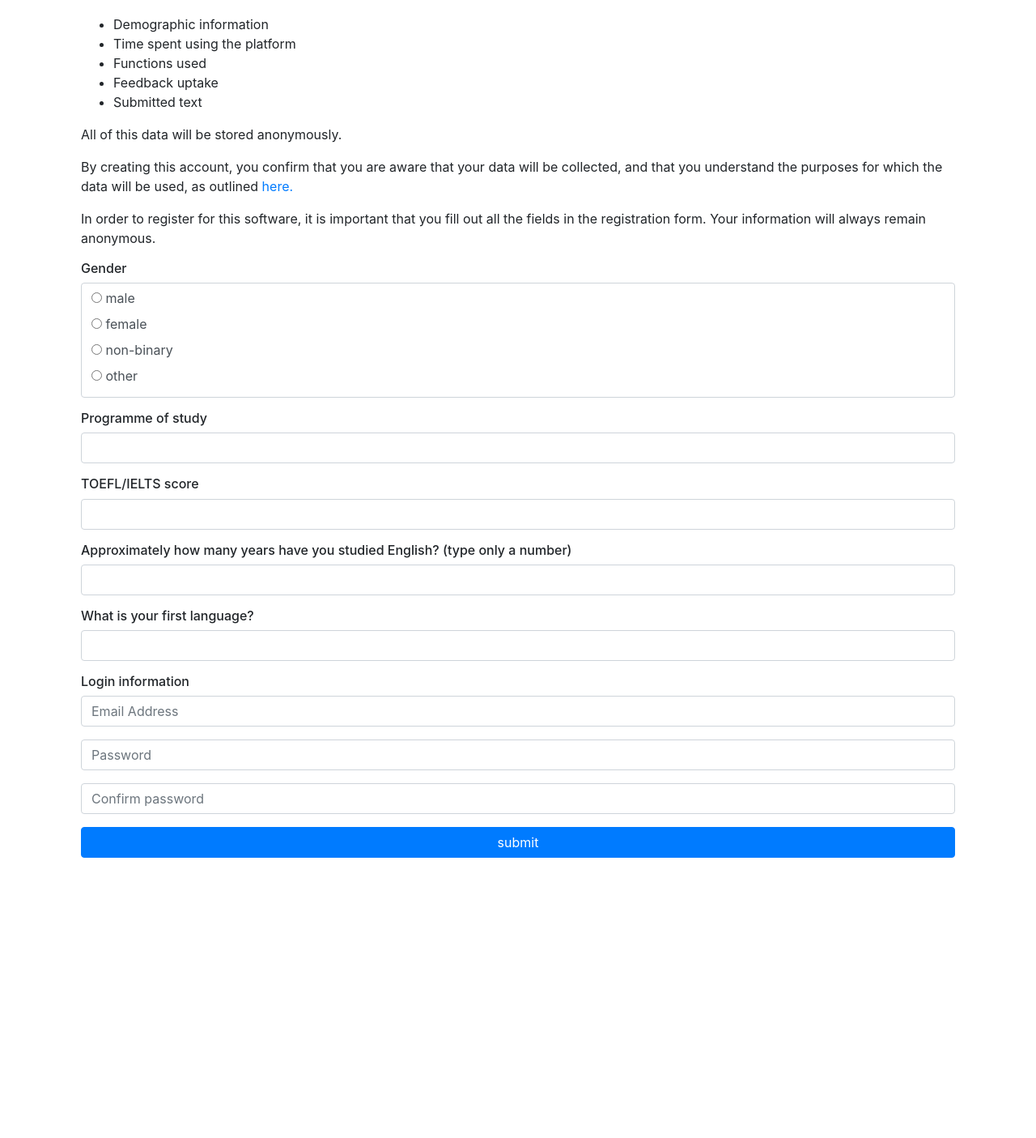
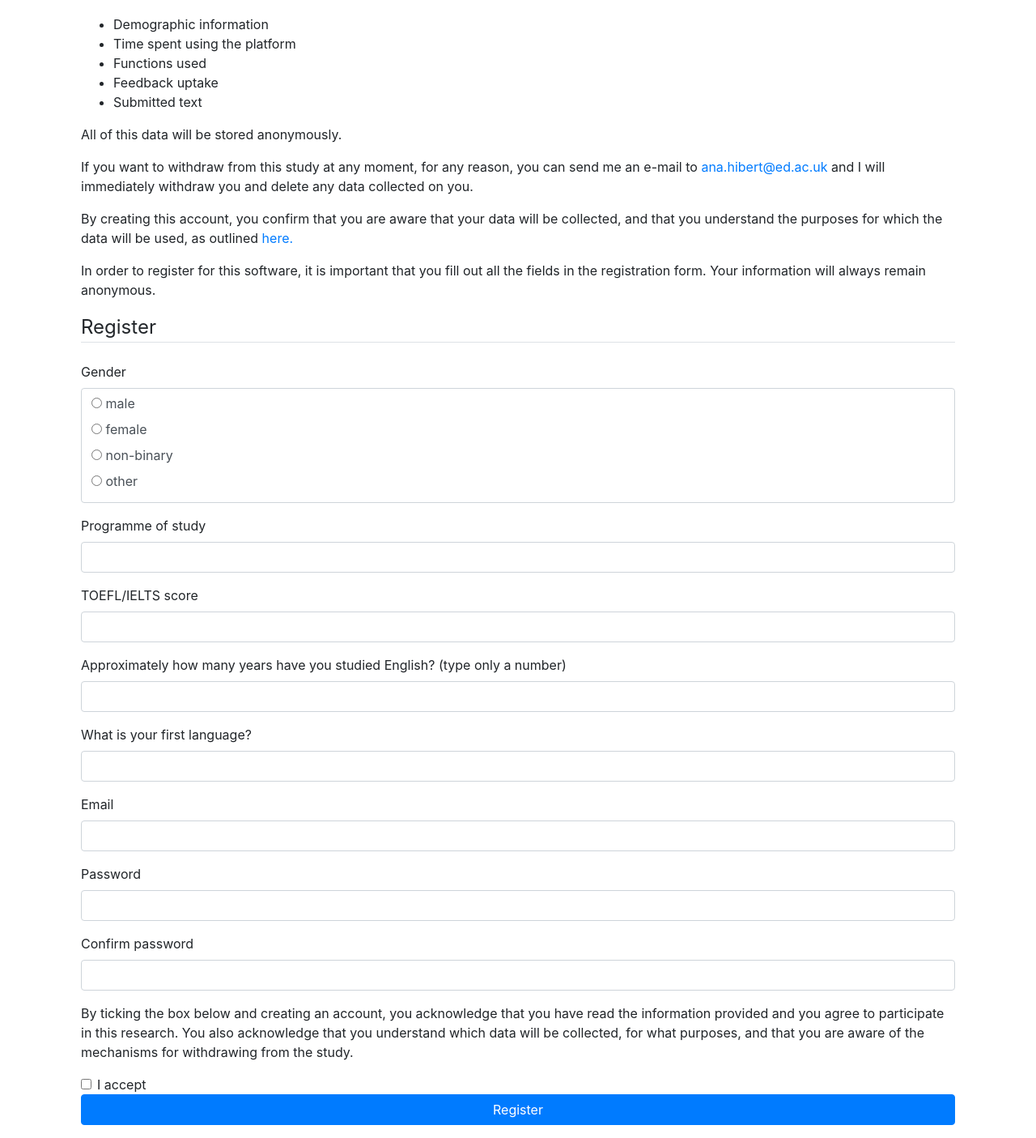
Before and after one commit to annie-primera/datacollection_v2, a Flask app: page /register in a window 1280 px wide. Shown: the part 190-1595 px from the top of the page at 81% size. Before the commit the page ends 1249 px from the top, so only its background shows below. Run offline with Flask 2, Linux system fonts and the light colour scheme; some libraries are stand-ins or nearby versions.

Commit message:
Added checkbox on registration form and cleaned code

```diff
--- a/datacollection/forms.py
+++ b/datacollection/forms.py
@@ -1,19 +1,23 @@
 from flask_wtf import FlaskForm
-from wtforms import PasswordField, SubmitField, TextAreaField, StringField, RadioField, IntegerField
+from wtforms import PasswordField, SubmitField, TextAreaField, StringField, RadioField, IntegerField, BooleanField
 from wtforms.fields.html5 import EmailField
 from wtforms.validators import DataRequired, Length, EqualTo, Email
 
 
 class RegistrationForm(FlaskForm):
-    gender = RadioField('gender', validators=[DataRequired(message="gender")], choices=[('1', 'male'), ('2', 'female'), ('3', 'non-binary'), ('4', 'other')])
-    program = StringField('program', validators=[DataRequired(message="All fields must be filled out")])
-    score = StringField('score', validators=[DataRequired(message="All fields must be filled out")])
-    english = IntegerField('english', validators=[DataRequired(message="All fields must be filled out")])
-    language = StringField('language', validators=[DataRequired(message="All fields must be filled out")])
-    email = EmailField('email', validators=[DataRequired(), Email()])
-    password = PasswordField('password', validators=[DataRequired(), Length(min=8, message="Please choose a password of at least 8 characters")])
-    password2 = PasswordField('password2', validators=[DataRequired(), EqualTo('password', message='Passwords must match')])
-    submit = SubmitField('submit', [DataRequired()])
+    gender = RadioField('Gender', validators=[DataRequired(message="This field is required")],
+                        choices=[('1', 'male'), ('2', 'female'), ('3', 'non-binary'), ('4', 'other')])
+    program = StringField('Programme of study', validators=[DataRequired(message="This field is required")])
+    score = StringField('TOEFL/IELTS score', validators=[DataRequired(message="This field is required")])
+    english = IntegerField('Approximately how many years have you studied English? (type only a number)',
+                           validators=[DataRequired(message="This field is required")])
+    language = StringField('What is your first language?', validators=[DataRequired(message="This field is required")])
+    email = EmailField('Email', validators=[DataRequired(), Email()])
+    password = PasswordField('Password', validators=[DataRequired(),
+                                                     Length(min=8, message="Please choose a password of at least 8 characters")])
+    password2 = PasswordField('Confirm password', validators=[DataRequired(), EqualTo('password', message='Passwords must match')])
+    acceptance = BooleanField('I accept', validators=[DataRequired("You need to accept the terms of the research")])
+    submit = SubmitField('Register', [DataRequired()])
 
 
 class LoginForm(FlaskForm):
--- a/datacollection/routes.py
+++ b/datacollection/routes.py
@@ -33,7 +33,7 @@ def register():
             return render_template("home.html", onloadmessage="Registration successful. Please log in.", loginform=LoginForm())
         return render_template("registration.html", registrationform=form)
     registrationform = RegistrationForm()
-    return render_template("registration.html", registrationform=registrationform)
+    return render_template("registration.html", title="Register", registrationform=registrationform)
 
 
 @app.route("/login", methods=["POST"])
--- a/datacollection/templates/base.html
+++ b/datacollection/templates/base.html
@@ -106,6 +106,15 @@
     <body>
     {% endblock %}
 
+    {% with messages = get_flashed_messages(with_categories=true) %}
+        {% if messages %}
+            {% for category, message in messages %}
+                <div class="alert alert-{{ category }}">
+                    {{ message }}
+                </div>
+            {% endfor %}
+        {% endif %}
+    {% endwith %}
 
     {% block content %}
 
--- a/datacollection/templates/registration.html
+++ b/datacollection/templates/registration.html
@@ -21,6 +21,9 @@
             </ul>
             </p>
             <p>All of this data will be stored anonymously.</p>
+            <p>If you want to withdraw from this study at any moment, for any reason, you can send me an e-mail to
+                <a href="mailto:ana.hibert@ed.ac.uk">ana.hibert@ed.ac.uk</a> and I will immediately withdraw you
+                and delete any data collected on you.</p>
             <p>By creating this account, you confirm that you are aware that your data will be collected,
             and that you understand the purposes for which the data will be used, as outlined <a href="/about" target="_blank">here.</a></p>
             <p>In order to register for this software, it is important that you fill out all the fields in the registration form.
@@ -29,66 +32,147 @@
 
         <div class="container page-form">
             <form id="login-form" action="/register" method="POST">
-                {{ registrationform.csrf_token }}
+                {{ registrationform.hidden_tag() }}
+                <fieldset class="form group">
+                    <legend class="border-bottom mb-4">Register</legend>
                     <div class="form-group">
+                        {{ registrationform.gender.label(class="form-control-label") }}
+
                         {% if registrationform.gender.errors %}
-                    <ul class=errors">{% for error in registrationform.gender.errors %}<li>{{ error }}</li>{% endfor %} </ul>
+                            {{ registrationform.gender(class="form-control is-invalid", style="list-style:none") }}
+                            <div class="invalid-feedback">
+                                {% for errors in registrationform.gender.errors %}
+                                    <span>{{ error }}</span>
+                                {% endfor %}
+                            </div>
+                        {% else %}
+                            {{ registrationform.gender(class="form-control", style="list-style:none") }}
                         {% endif %}
-                    <h6>Gender</h6>
-                    {{ registrationform.gender(class="form-control", style="list-style:none")}}
                     </div>
                     <div class="form-group">
+                        {{ registrationform.program.label(class="form-control-label") }}
+
                         {% if registrationform.program.errors %}
-                    <ul class=errors">{% for error in registrationform.program.errors %}<li>{{ error }}</li>{% endfor %} </ul>
+                            {{ registrationform.program(class="form-control is-invalid") }}
+                            <div class="invalid-feedback">
+                                {% for errors in registrationform.program.errors %}
+                                    <span>{{ error }}</span>
+                                {% endfor %}
+                            </div>
+                        {% else %}
+                            {{ registrationform.program(class="form-control") }}
                         {% endif %}
-                    <h6>Programme of study</h6>
-                    {{ registrationform.program(class="form-control", style="list-style:none")}}
                     </div>
                     <div class="form-group">
+                        {{ registrationform.score.label(class="form-control-label") }}
+
                         {% if registrationform.score.errors %}
-                    <ul class=errors">{% for error in registrationform.score.errors %}<li>{{ error }}</li>{% endfor %} </ul>
+                            {{ registrationform.score(class="form-control is-invalid") }}
+                            <div class="invalid-feedback">
+                                {% for errors in registrationform.score.errors %}
+                                    <span>{{ error }}</span>
+                                {% endfor %}
+                            </div>
+                        {% else %}
+                            {{ registrationform.score(class="form-control") }}
                         {% endif %}
-                    <h6>TOEFL/IELTS score</h6>
-                    {{ registrationform.score(class="form-control")}}
                     </div>
                     <div class="form-group">
+                        {{ registrationform.english.label(class="form-control-label") }}
+
                         {% if registrationform.english.errors %}
-                    <ul class=errors">{% for error in registrationform.english.errors %}<li>{{ error }}</li>{% endfor %} </ul>
+                            {{ registrationform.english(class="form-control is-invalid") }}
+                            <div class="invalid-feedback">
+                                {% for errors in registrationform.english.errors %}
+                                    <span>{{ error }}</span>
+                                {% endfor %}
+                            </div>
+                        {% else %}
+                            {{ registrationform.english(class="form-control") }}
                         {% endif %}
-                    <h6>Approximately how many years have you studied English? (type only a number)</h6>
-                    {{ registrationform.english(class="form-control")}}
                     </div>
                     <div class="form-group">
+                        {{ registrationform.language.label(class="form-control-label") }}
+
                         {% if registrationform.language.errors %}
-                    <ul class=errors">{% for error in registrationform.language.errors %}<li>{{ error }}</li>{% endfor %} </ul>
+                            {{ registrationform.language(class="form-control is-invalid") }}
+                            <div class="invalid-feedback">
+                                {% for errors in registrationform.language.errors %}
+                                    <span>{{ error }}</span>
+                                {% endfor %}
+                            </div>
+                        {% else %}
+                            {{ registrationform.language(class="form-control") }}
                         {% endif %}
-                    <h6>What is your first language?</h6>
-                    {{ registrationform.language(class="form-control")}}
-                </div>
-                <h6>Login information</h6>
-                <div class="form-group">
-                    {% if registrationform.email.errors %}
-                    <ul class=errors">{% for error in registrationform.email.errors %}<li>{{ error }}</li>{% endfor %} </ul>
-                    {% endif %}
-                    {{ registrationform.email(class="form-control", placeholder="Email Address" )}}
                     </div>
                     <div class="form-group">
-                    {% if registrationform.password.errors %}
-                    <ul class=errors">{% for error in registrationform.password.errors %}<li>{{ error }}</li>{% endfor %}</ul>
+                        {{ registrationform.email.label(class="form-control-label") }}
+
+                        {% if registrationform.email.errors %}
+                            {{ registrationform.email(class="form-control is-invalid") }}
+                            <div class="invalid-feedback">
+                                {% for errors in registrationform.email.errors %}
+                                    <span>{{ error }}</span>
+                                {% endfor %}
+                            </div>
+                        {% else %}
+                            {{ registrationform.email(class="form-control") }}
                         {% endif %}
-                    {{ registrationform.password(class="form-control", placeholder="Password" )}}
                     </div>
                     <div class="form-group">
+                        {{ registrationform.password.label(class="form-control-label") }}
+
+                        {% if registrationform.password.errors %}
+                            {{ registrationform.password(class="form-control is-invalid") }}
+                            <div class="invalid-feedback">
+                                {% for errors in registrationform.password.errors %}
+                                    <span>{{ error }}</span>
+                                {% endfor %}
+                            </div>
+                        {% else %}
+                            {{ registrationform.password(class="form-control") }}
+                        {% endif %}
+                    </div>
+                    <div class="form-group">
+                        {{ registrationform.password2.label(class="form-control-label") }}
+
                         {% if registrationform.password2.errors %}
-                    <ul class=errors">{% for error in registrationform.password2.errors %}<li>{{ error }}</li>{% endfor %}</ul>
+                            {{ registrationform.password2(class="form-control is-invalid") }}
+                            <div class="invalid-feedback">
+                                {% for errors in registrationform.password2.errors %}
+                                    <span>{{ error }}</span>
+                                {% endfor %}
+                            </div>
+                        {% else %}
+                            {{ registrationform.password2(class="form-control") }}
                         {% endif %}
-                    {{ registrationform.password2(class="form-control", placeholder="Confirm password" )}}
                     </div>
+                    <div>
+                        <p>By ticking the box below and creating an account, you acknowledge that you have read the information
+                        provided and you agree to participate in this research. You also acknowledge that you understand
+                        which data will be collected, for what purposes, and that you are aware of the mechanisms for withdrawing from
+                        the study.</p>
+                    </div>
+                    <div class="form-check">
+                        {{ registrationform.acceptance(class="form-check-input") }}
+                        {{ registrationform.acceptance.label(class="form-check-label") }}
 
+                        {% if registrationform.acceptance.errors %}
+                            {{ registrationform.acceptance(class="form-control is-invalid") }}
+                            <div class="invalid-feedback">
+                                {% for errors in registrationform.acceptance.errors %}
+                                    <span>{{ error }}</span>
+                                {% endfor %}
+                            </div>
+                        {% else %}
+
+                        {% endif %}
+                    </div>
+                </fieldset>
+                <div class="form-group">
                         {{ registrationform.submit(class="btn btn-primary btn-block") }}
+                </div>
             </form>
-
-
         </div>
     </div>
 
```
Also changed, not shown: datacollection/site.db. Lines whose indentation alone changed are shown as unchanged.
